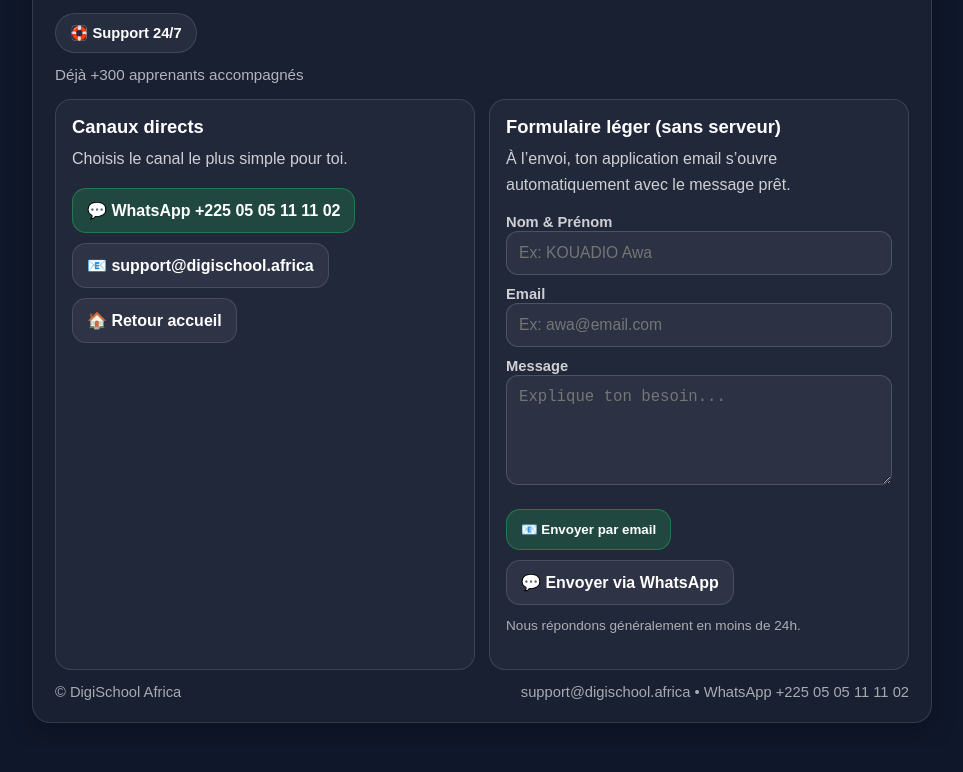
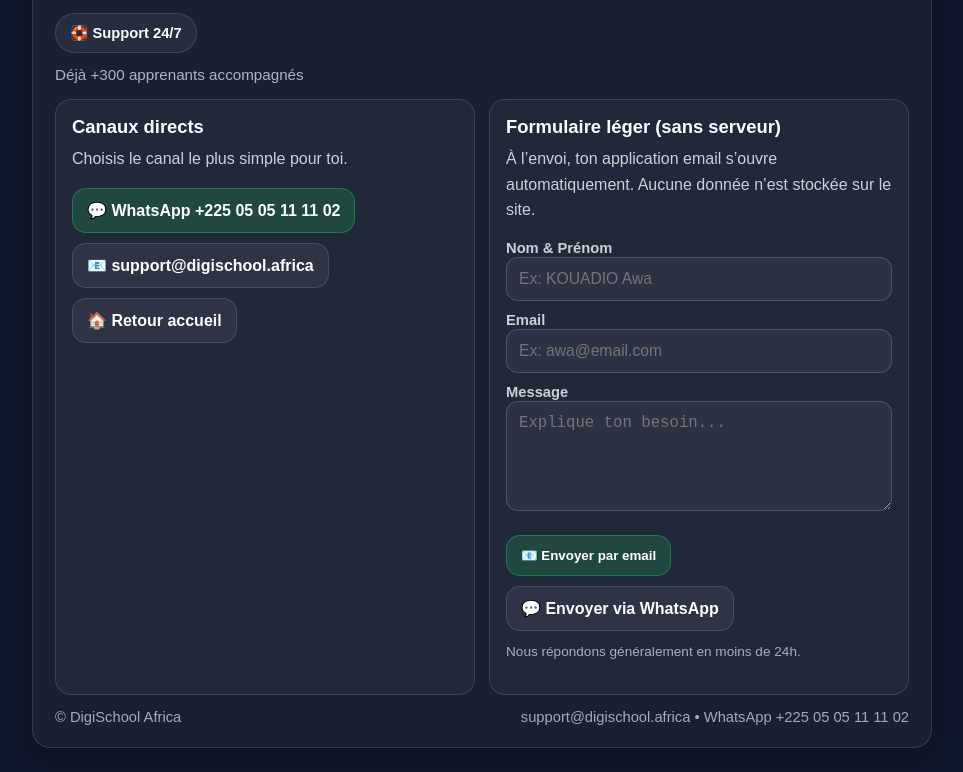
Before and after one commit to digischool-admin/digischool.africa, a plain HTML site: page contact.html in a window 1280 px wide. Shown: the part 121-893 px from the top of the page, without its empty margins (158-1121 px from the left). Before the commit the page ends 868 px from the top, so only its background shows below. Drawn offline with Linux system fonts and the light colour scheme.

Commit message:
Update contact.html

```diff
--- a/contact.html
+++ b/contact.html
@@ -203,7 +203,7 @@
 
         <div class="box">
           <h2>Formulaire léger (sans serveur)</h2>
-          <p>À l’envoi, ton application email s’ouvre automatiquement avec le message prêt.</p>
+          <p>À l’envoi, ton application email s’ouvre automatiquement. Aucune donnée n’est stockée sur le site.</p>
 
           <form class="form" id="contactForm">
             <div>
```
